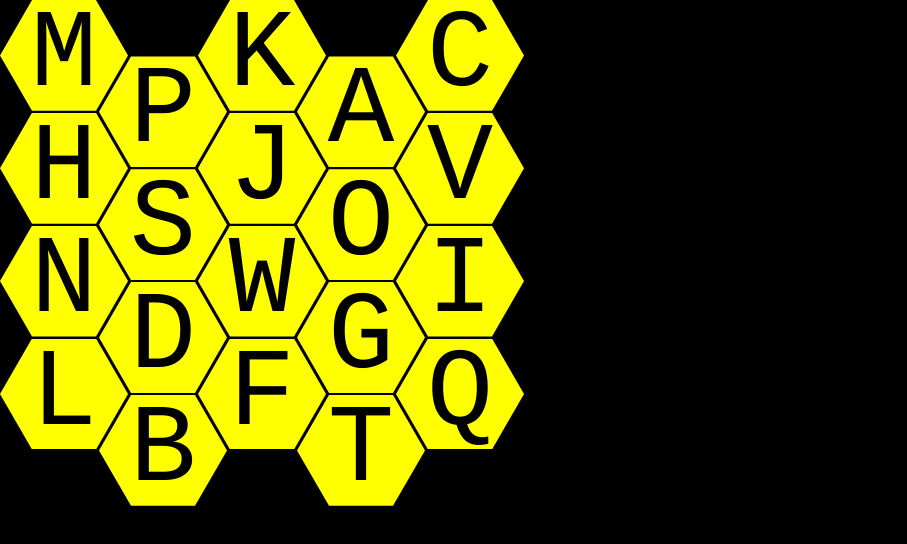
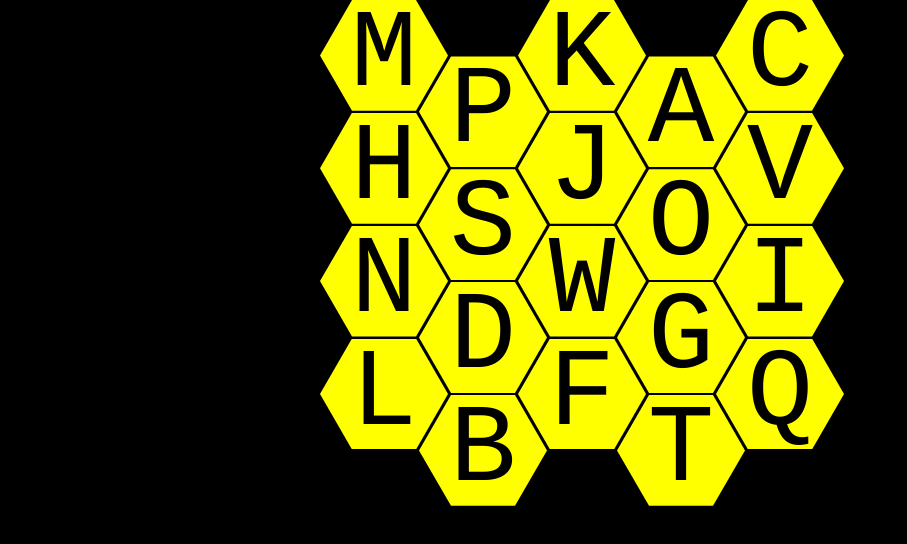
Before and after one commit to blueyorange/blockbusters-svelte, a SvelteKit app: page / in a window 1280 px wide. Shown: the top 544 px of the page, without its empty margins (0-907 px from the left). Built offline with nearby package versions, Linux system fonts and the light colour scheme; a web font is replaced by a local one.

Commit message:
centered board

```diff
--- a/src/routes/+page.svelte
+++ b/src/routes/+page.svelte
@@ -17,6 +17,6 @@
 <style>
 	.container {
 		margin: auto;
-		display: flex;
+		width: 50%;
 	}
 </style>
```
